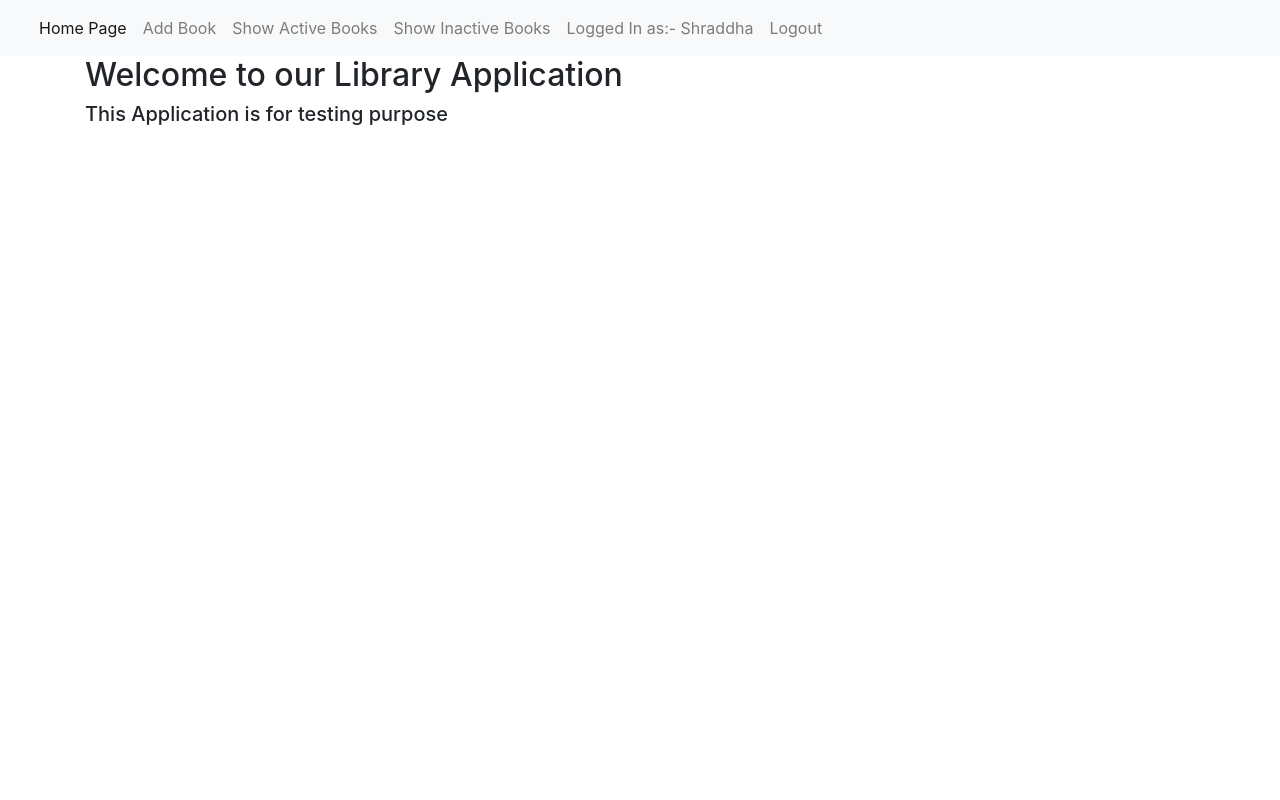
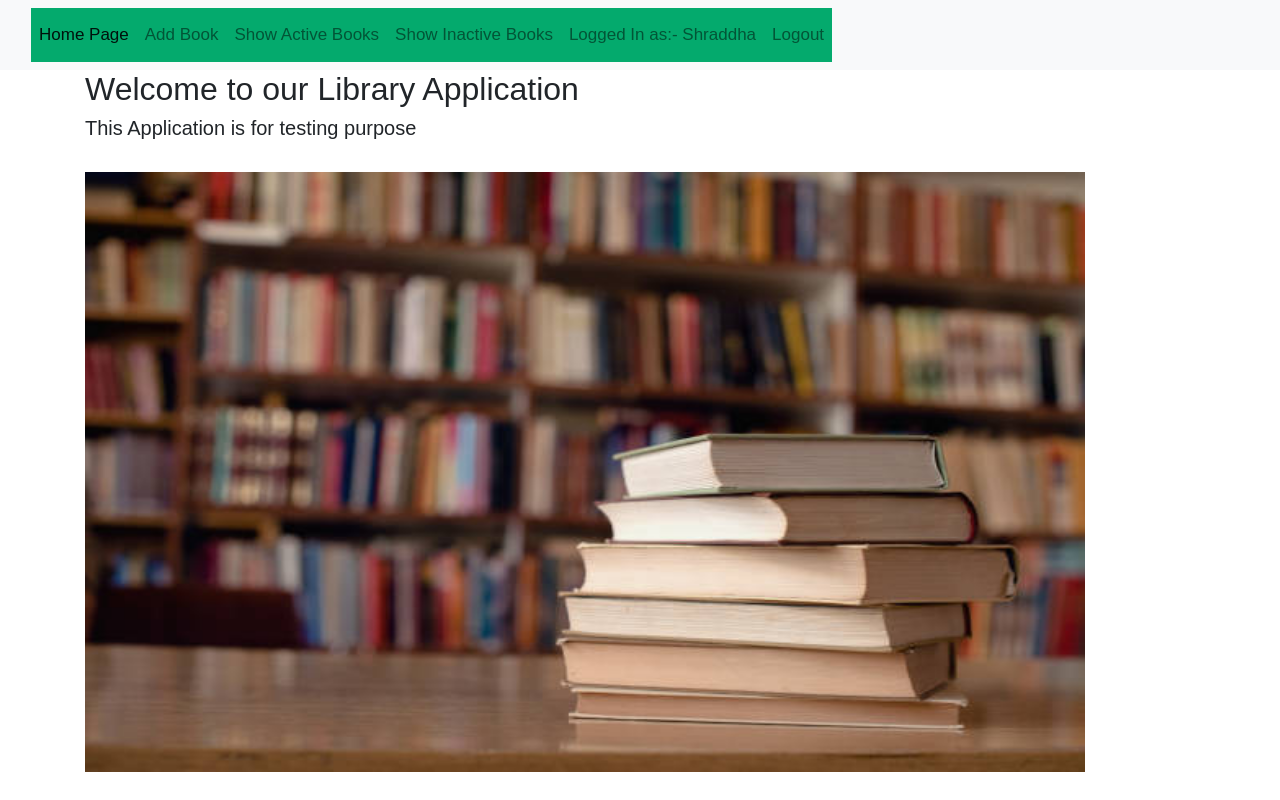
Before and after one commit to Shraddhay13/B9_New, a Django app: page /book/home/ in a window 1280 px wide. Run offline with Django 4.2, Linux system fonts and the light colour scheme; a user stored in the database is signed in.

Commit message:
updated project

```diff
--- a/B9_Library/B9_Library/urls.py
+++ b/B9_Library/B9_Library/urls.py
@@ -37,7 +37,7 @@
 
 # patterns/url patterns/urls/endpoints --
 # http://127.0.0.1:8000/book/admin/
-# http://127.0.0.1:8000/book/home/
+# http://127.0.0.1:8000flower.jpg
 # http://127.0.0.1:8000/book/show-books/
 # http://127.0.0.1:8000/book/show-single-book/1/
 # http://127.0.0.1:8000/book/add-book/
--- a/B9_Library/app/templates/base.html
+++ b/B9_Library/app/templates/base.html
@@ -20,32 +20,68 @@
   </div>
 {% endfor %}
 
+
+<head>
+<meta name="viewport" content="width=device-width, initial-scale=1">
+<style>
+body {
+  margin: 0;
+  font-family: Arial, Helvetica, sans-serif;
+}
+
+.topnav {
+  overflow: hidden;
+  background-color: #04AA6D;
+}
+
+.topnav a {
+  float: left;
+  color: #f2f2f2;
+  text-align: center;
+  padding: 14px 16px;
+  text-decoration: none;
+  font-size: 17px;
+}
+
+.topnav a:hover {
+  background-color: #ddd;
+  color: black;
+}
+
+.topnav a.active {
+  background-color: #04AA6D;
+  color: white;
+}
+</style>
+</head>
+<body>
+
 {% if user.is_authenticated %}
 <nav class="navbar navbar-expand-lg navbar-light bg-light">
         <div class="container-fluid">
           <div class="collapse navbar-collapse" id="navbarSupportedContent">
             <ul class="navbar-nav me-auto mb-2 mb-lg-0">
-              <li class="nav-item">
+              <li class="topnav">
                 <a class="nav-link active" aria-current="page" href="{% url 'home_page' %}">Home Page</a>
               </li>
 
-              <li class="nav-item">
+              <li class="topnav">
                 <a class="nav-link" href="{% url 'add_single_book' %}">Add Book</a>
               </li>
 
-              <li class="nav-item">
+              <li class="topnav">
                 <a class="nav-link" href="{% url 'show_books' %}">Show Active Books</a>
               </li>
 
-              <li class="nav-item">
+              <li class="topnav">
                 <a class="nav-link" href="#">Show Inactive Books</a>
               </li>
 
-              <li class="nav-item">
+              <li class="topnav">
                 <a class="nav-link">Logged In as:- {{user}}</a>
               </li>
 
-              <li class="nav-item">
+              <li class="topnav">
                 <a class="nav-link" href="{% url 'user_logout' %}">Logout</a>
               </li>
 
--- a/B9_Library/app/templates/welcome.html
+++ b/B9_Library/app/templates/welcome.html
@@ -1,6 +1,9 @@
 {% extends 'base.html' %}
-
+{% load  static %}
 {% block content %}
     <h2>Welcome to our Library Application</h2>
-    <h5>This Application is for testing purpose</h5>
+    <h5>This Application is for testing purpose</h5> <br>
+
+    <img src="{% static 'images/library.jpg' %}" width="1000" height="600">
+
 {% endblock %}
```
Also changed, not shown: B9_Library/user_app/views.py (+5 -7 lines), B9_Library/app/static/images/library.jpg (added).
